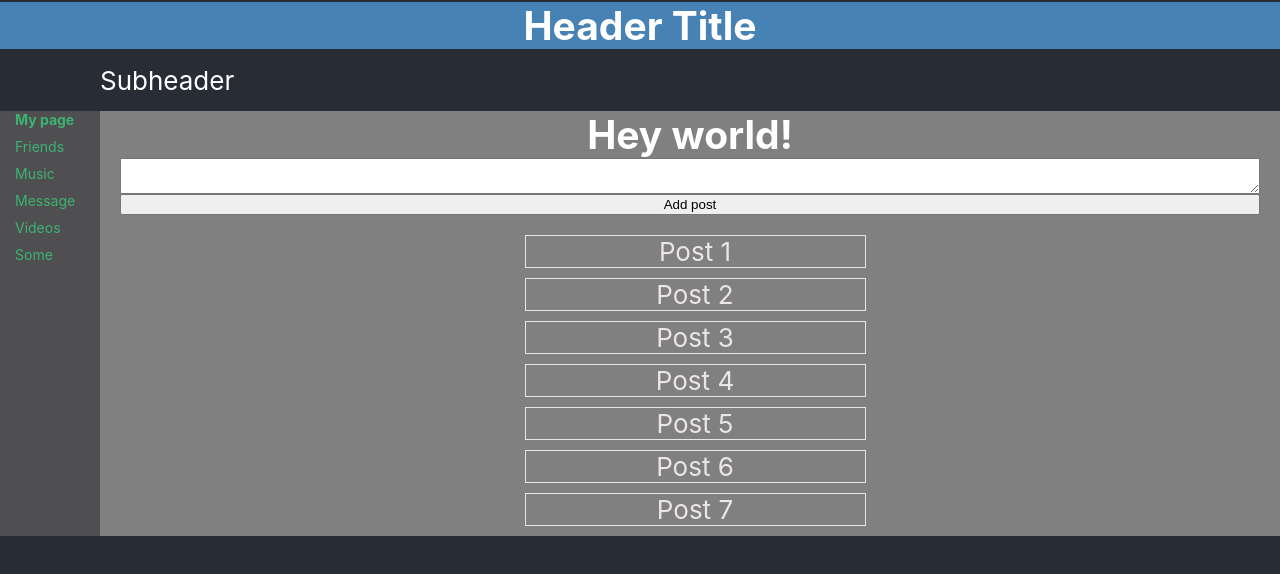
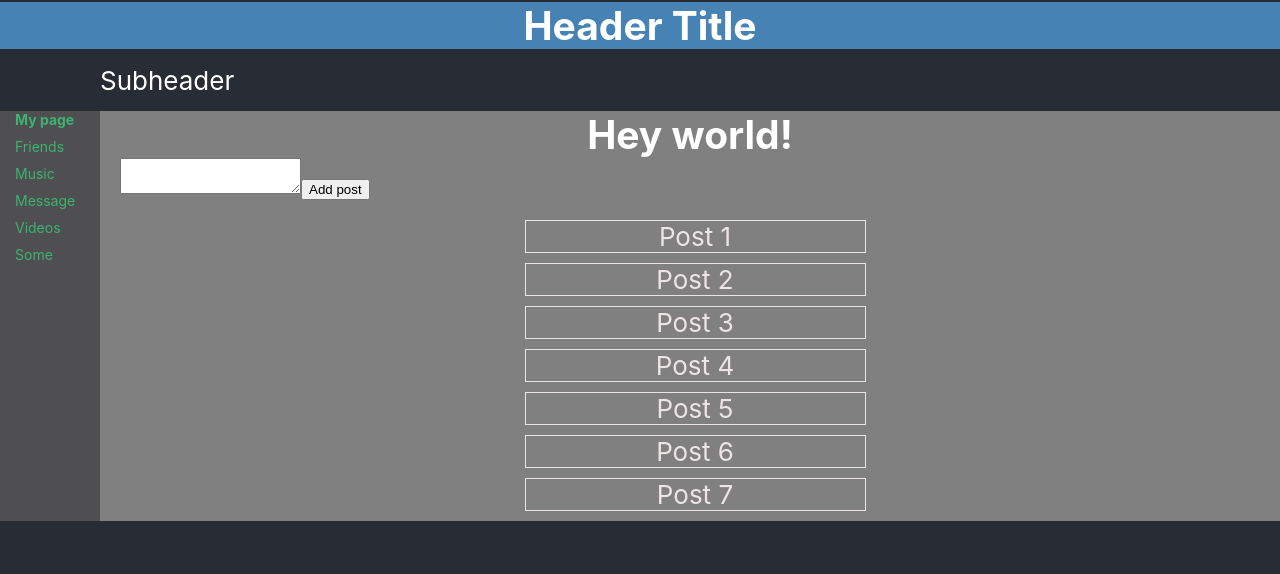
Before and after one commit to norvaishas/social-network, a React (Create React App) app: page /home in a window 1280 px wide. Shown: the top 574 px of the page. Built offline with nearby package versions, Linux system fonts and the light colour scheme.

Commit message:
feat: implement post add by keypress ctrl + enter

```diff
--- a/src/components/SubmitPost/SubmitPost.jsx
+++ b/src/components/SubmitPost/SubmitPost.jsx
@@ -4,7 +4,8 @@ import {addPostActionCreator, postTextUpdateActionCreator} from '../../myRedux/s
 const SubmitPost = ({ dispatch, currentPostText }) => {
   const newPostText = React.createRef();
 
-  const createPost = () => {
+  const createPost = (event) => {
+    event.preventDefault();
     dispatch(addPostActionCreator());
   };
 
@@ -12,11 +13,17 @@ const SubmitPost = ({ dispatch, currentPostText }) => {
     dispatch(postTextUpdateActionCreator(newPostText.current.value))
   };
 
+  const OnCtrlEnterPress = (event) => {
+    if (event.ctrlKey && event.keyCode === 13) {
+      createPost(event)
+    }
+  };
+
   return (
-    <>
-      <textarea onChange={changePostText} ref={newPostText}  value={currentPostText}/>
-      <button onClick={createPost}>Add post</button>
-    </>
+    <form onSubmit={createPost}>
+      <textarea onChange={changePostText} onKeyDown={OnCtrlEnterPress} ref={newPostText}  value={currentPostText}/>
+      <button>Add post</button>
+    </form>
   )
 }
 
```
